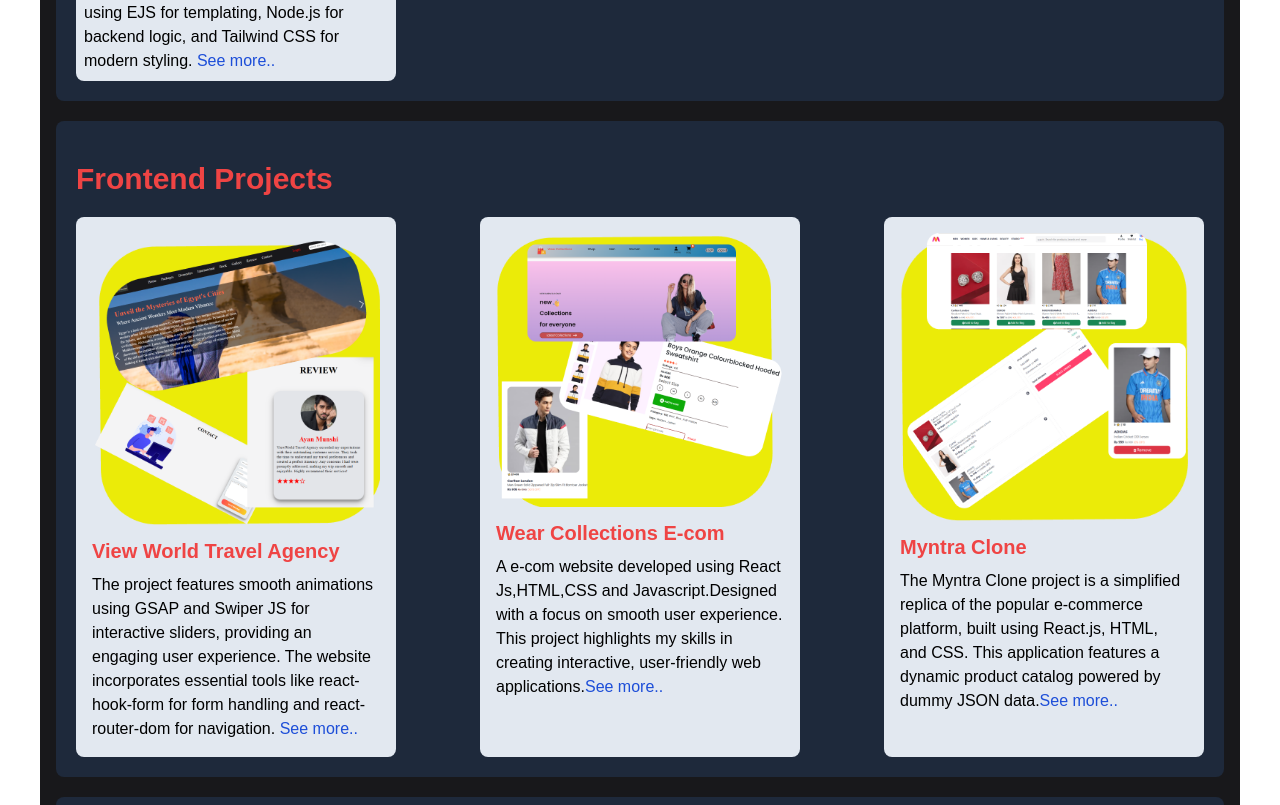
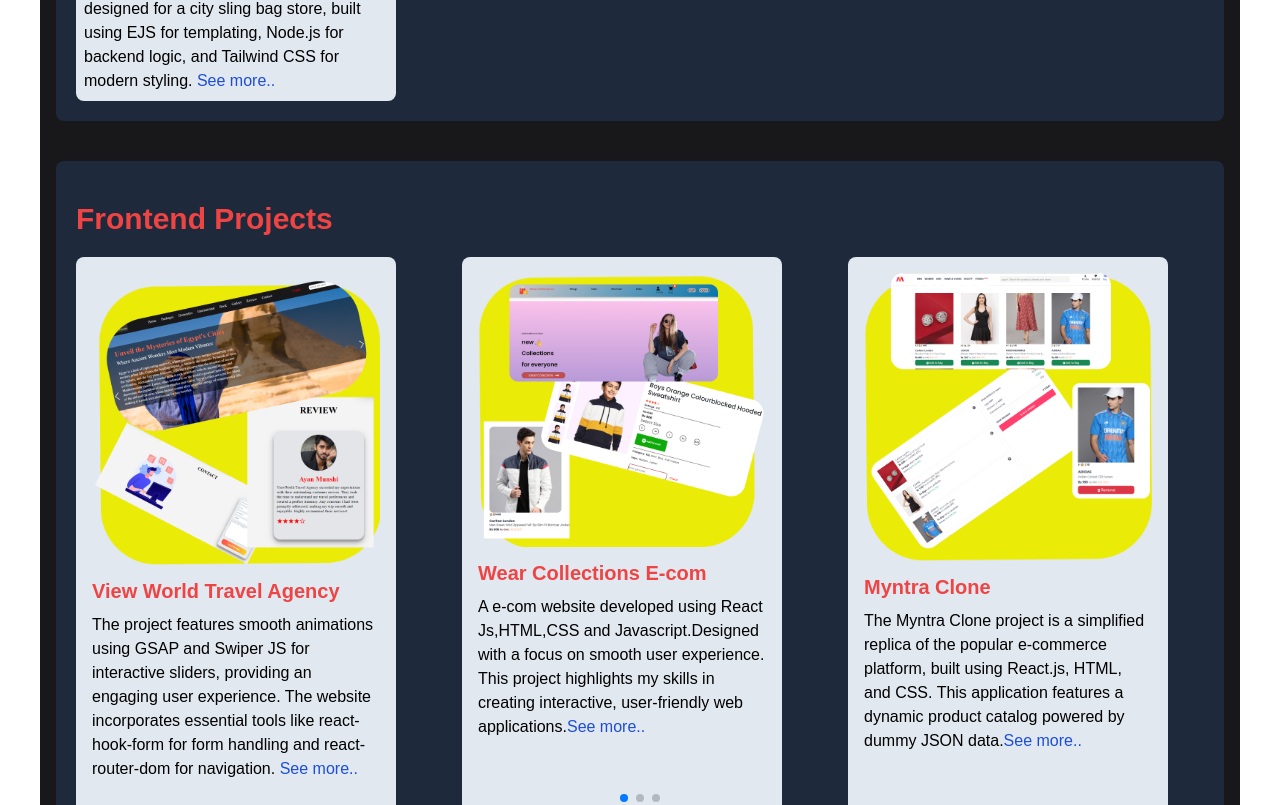
Before and after one commit to abhijit84842/Abhijit_Portfolio, a Next.js app: page /pages/projectall in a window 1280 px wide. Shown: the part 659-1464 px from the top of the page. Built offline with nearby package versions, Linux system fonts and the light colour scheme.

Commit message:
add swiper animation in frontend project

```diff
--- a/app/components/ProjectsShow/FrontendProjectsShow.js
+++ b/app/components/ProjectsShow/FrontendProjectsShow.js
@@ -1,34 +1,163 @@
-import Link from 'next/link'
-import React from 'react'
+"use client";
+import Link from "next/link";
+import React from "react";
+
+// Import Swiper React components
+import { Swiper, SwiperSlide } from 'swiper/react';
+
+// Import Swiper styles
+import 'swiper/css';
+import 'swiper/css/free-mode';
+import 'swiper/css/pagination';
+import styles from "./ProjectShow.module.css"
+// import required modules
+import { FreeMode, Pagination, Autoplay } from 'swiper/modules';
 
 const FrontendProjectsShow = () => {
   return (
-    <div className="sub-container bg-slate-800 p-5 my-5 rounded-lg">
+    <div className="sub-container bg-slate-800 p-5 my-10 rounded-lg">
       <div className="mernstack-projects-box">
-        <h2 className="mt-5 text-3xl mb-5 text-red-500 font-semibold">Frontend Projects</h2>
-        <div className="flex justify-between">
-        <div className="crad bg-slate-200 w-[20rem] p-4 rounded-lg">
-            <img className='w-[20rem]' src="/ProjectShow/TravelAgency.png" alt="loading.." />
-            <p className="text-red-500 text-xl mt-2 font-semibold mb-2 mt-3">View World Travel Agency</p>
-            <p className="text-black ">The project features smooth animations using GSAP and Swiper JS for interactive sliders, providing an engaging user experience. The website incorporates essential tools like react-hook-form for form handling and react-router-dom for navigation. <span><Link className='text-blue-700' href={""}>See more..</Link></span></p>
+        <h2 className="mt-5 text-3xl mb-5 text-red-500 font-semibold">
+          Frontend Projects
+        </h2>
+
+          <Swiper
+             slidesPerView={3}
+             spaceBetween={30}
+             freeMode={true}
+             pagination={{
+               clickable: true,
+             }}
+            //  autoplay={{
+            //   delay:4500,
+            //   disableOnInteraction:false
+            //  }}
+            //  loop={true}
+             modules={[FreeMode, Pagination , Autoplay]}
+             className={styles.firstSwiper}
+          >
+            <SwiperSlide>
+              {" "}
+              <div className="crad bg-slate-200 w-[20rem] p-4 rounded-lg h-[35rem]">
+                <img
+                  className="w-[20rem]"
+                  src="/ProjectShow/TravelAgency.png"
+                  alt="loading.."
+                />
+                <p className="text-red-500 text-xl mt-2 font-semibold mb-2 mt-3">
+                  View World Travel Agency
+                </p>
+                <p className="text-black">
+                  The project features smooth animations using GSAP and Swiper
+                  JS for interactive sliders, providing an engaging user
+                  experience. The website incorporates essential tools like
+                  react-hook-form for form handling and react-router-dom for
+                  navigation.{" "}
+                  <span>
+                    <Link className="text-blue-700" href={""}>
+                      See more..
+                    </Link>
+                  </span>
+                </p>
               </div>
-        <div className="crad bg-slate-200 w-[20rem] p-4 rounded-lg">
-            <img className='w-[20rem]'  src="/ProjectShow/Wear Collections Img.png" alt="loading.." />
-            <p className="text-red-500 text-xl mt-2 font-semibold mb-2 mt-3">Wear Collections E-com</p>
-            <p className="text-black ">A e-com website developed using React Js,HTML,CSS and Javascript.Designed with a focus on smooth user experience. This project highlights my skills in creating interactive, user-friendly web applications.<span><Link className='text-blue-700' href={""}>See more..</Link></span></p>
+            </SwiperSlide>
+            <SwiperSlide>
+              {" "}
+              <div className="crad bg-slate-200 w-[20rem] p-4 rounded-lg h-[35rem]">
+                <img
+                  className="w-[20rem]"
+                  src="/ProjectShow/Wear Collections Img.png"
+                  alt="loading.."
+                />
+                <p className="text-red-500 text-xl mt-2 font-semibold mb-2 mt-3">
+                  Wear Collections E-com
+                </p>
+                <p className="text-black ">
+                  A e-com website developed using React Js,HTML,CSS and
+                  Javascript.Designed with a focus on smooth user experience.
+                  This project highlights my skills in creating interactive,
+                  user-friendly web applications.
+                  <span>
+                    <Link className="text-blue-700" href={""}>
+                      See more..
+                    </Link>
+                  </span>
+                </p>
               </div>
-
-        <div className="crad bg-slate-200 w-[20rem] p-4 rounded-lg">
-            <img className='w-[20rem]'  src="/ProjectShow/Myntra Clone.png" alt="loading.." />
-            <p className="text-red-500 text-xl mt-2 font-semibold mb-2 mt-3">Myntra Clone</p>
-            <p className="text-black ">The Myntra Clone project is a simplified replica of the popular e-commerce platform, built using React.js, HTML, and CSS. This application features a dynamic product catalog powered by dummy JSON data.<span><Link className='text-blue-700' href={""}>See more..</Link></span></p>
+            </SwiperSlide>
+            <SwiperSlide>
+              <div className="crad bg-slate-200 w-[20rem] p-4 rounded-lg h-[35rem]">
+                <img
+                  className="w-[20rem]"
+                  src="/ProjectShow/Myntra Clone.png"
+                  alt="loading.."
+                />
+                <p className="text-red-500 text-xl mt-2 font-semibold mb-2 mt-3">
+                  Myntra Clone
+                </p>
+                <p className="text-black ">
+                  The Myntra Clone project is a simplified replica of the
+                  popular e-commerce platform, built using React.js, HTML, and
+                  CSS. This application features a dynamic product catalog
+                  powered by dummy JSON data.
+                  <span>
+                    <Link className="text-blue-700" href={""}>
+                      See more..
+                    </Link>
+                  </span>
+                </p>
               </div>
-
+            </SwiperSlide>
+            <SwiperSlide>
+              <div className="crad bg-slate-200 w-[20rem] p-4 rounded-lg h-[35rem]">
+                <img
+                  className="w-[20rem]"
+                  src="/ProjectShow/Myntra Clone.png"
+                  alt="loading.."
+                />
+                <p className="text-red-500 text-xl mt-2 font-semibold mb-2 mt-3">
+                  Myntra Clone
+                </p>
+                <p className="text-black ">
+                  The Myntra Clone project is a simplified replica of the
+                  popular e-commerce platform, built using React.js, HTML, and
+                  CSS. This application features a dynamic product catalog
+                  powered by dummy JSON data.
+                  <span>
+                    <Link className="text-blue-700" href={""}>
+                      See more..
+                    </Link>
+                  </span>
+                </p>
               </div>
-
+            </SwiperSlide>
+            <SwiperSlide>
+              <div className="crad bg-slate-200 w-[20rem] p-4 rounded-lg h-[35rem]">
+                <img
+                  className="w-[20rem]"
+                  src="/ProjectShow/Myntra Clone.png"
+                  alt="loading.."
+                />
+                <p className="text-red-500 text-xl mt-2 font-semibold mb-2 mt-3">
+                  Myntra Clone
+                </p>
+                <p className="text-black ">
+                  The Myntra Clone project is a simplified replica of the
+                  popular e-commerce platform, built using React.js, HTML, and
+                  CSS. This application features a dynamic product catalog
+                  powered by dummy JSON data.
+                  <span>
+                    <Link className="text-blue-700" href={""}>
+                      See more..
+                    </Link>
+                  </span>
+                </p>
+              </div>
+            </SwiperSlide>
+          </Swiper>
         </div>
       </div>
-  )
-}
+  );
+};
 
-export default FrontendProjectsShow
+export default FrontendProjectsShow;
--- a/app/components/ProjectsShow/FullStackProjectsShow.js
+++ b/app/components/ProjectsShow/FullStackProjectsShow.js
@@ -3,7 +3,7 @@ import React from 'react'
 
 const FullStackProjectsShow = () => {
   return (
-    <div className="sub-container bg-slate-800 p-5 my-5 rounded-lg">
+    <div className="sub-container bg-slate-800 p-5 my-10 rounded-lg">
         <div className="frotend-projects-box">
             <h2 className="mt-5 text-2xl mb-5 text-red-500">Full Stack Projects</h2>
             <div className="flex justify-between">
--- a/app/components/ProjectsShow/OthersProjectsShow.js
+++ b/app/components/ProjectsShow/OthersProjectsShow.js
@@ -3,7 +3,7 @@ import React from 'react'
 
 const OthersProjectsShow = () => {
   return (
-    <div className="sub-container bg-slate-800 p-5 my-5 rounded-lg">
+    <div className="sub-container bg-slate-800 p-5 my-10 rounded-lg">
     <div className="others-projects-box">
         <h2 className="mt-5 text-2xl mb-5 text-red-500">Others Projects</h2>
         <div className="flex justify-between">
--- /dev/null
+++ b/app/components/ProjectsShow/ProjectShow.module.css
@@ -0,0 +1,22 @@
+.firstSwiper .swiper{
+    width: 100%;
+    height: 100%;
+    background-color: aqua;
+  }
+
+.mySwiper .swiper-slide {
+    text-align: center;
+    font-size: 18px;
+
+    /* Center slide text vertically */
+    display: flex;
+    justify-content: center;
+    align-items: center;
+  }
+
+.mySwiper  .swiper-slide img {
+    display: block;
+    width: 50%;
+    height: 100%;
+    object-fit: cover;
+  }
```
Lines whose indentation alone changed are shown as unchanged.
